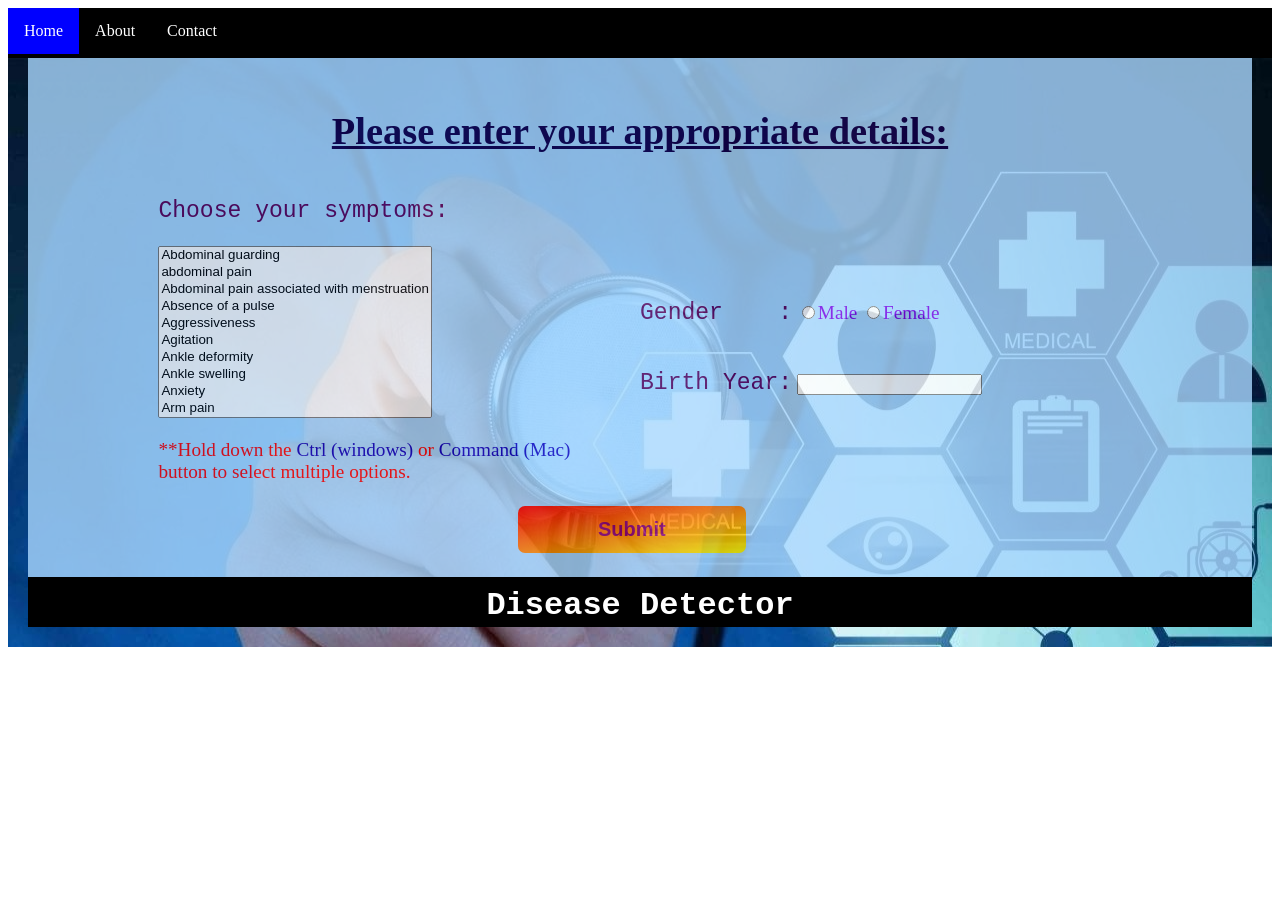
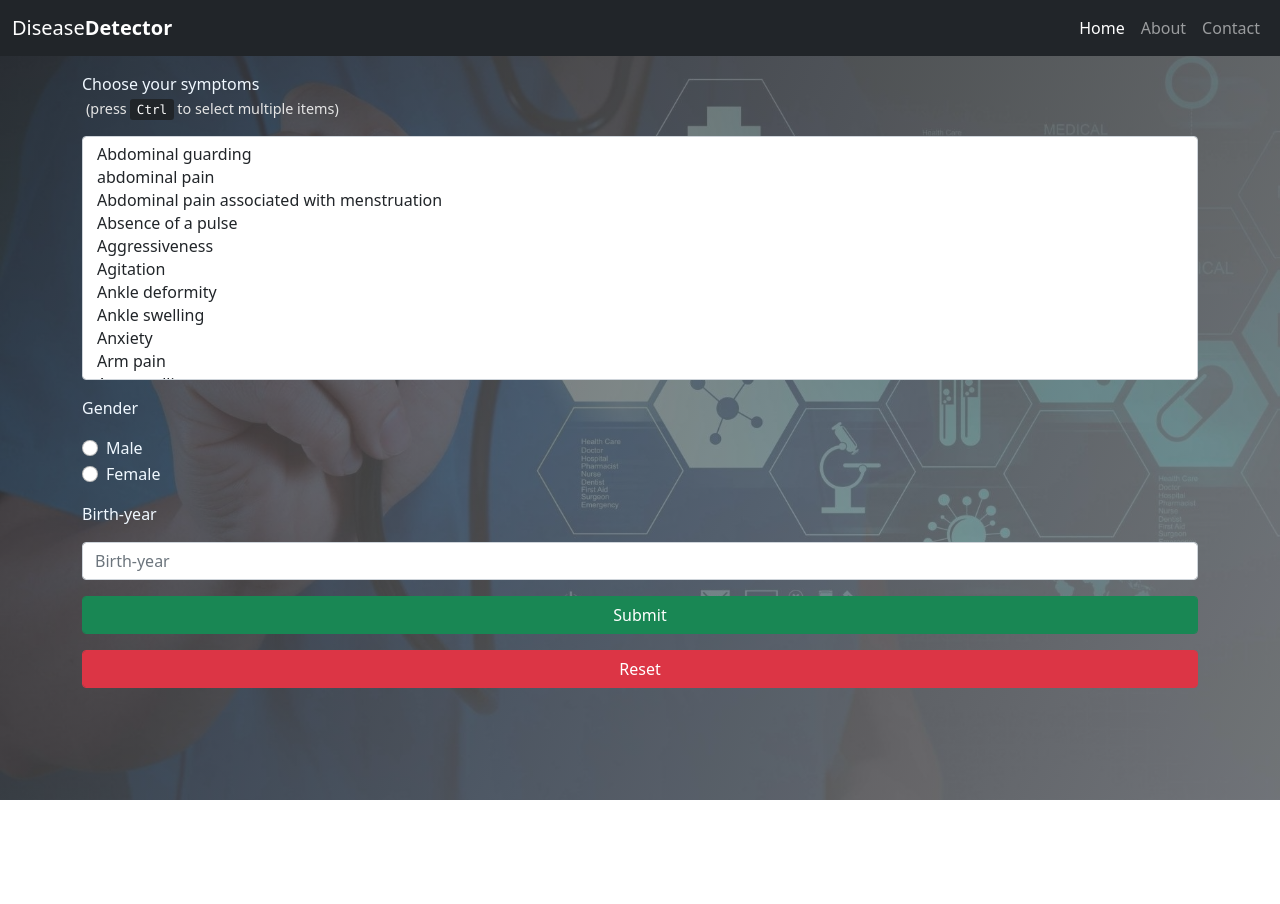
Before and after one commit to jemikp/Disease-Detector, a Node server app: page /select-details.html in a window 1280 px wide. Before the commit the page ends 647 px from the top, so only its background shows below. Run offline with Node 20, Linux system fonts and the light colour scheme.

Commit message:
changed the front-end

```diff
--- a/src/views/select-details.ejs
+++ b/src/views/select-details.ejs
@@ -1,29 +1,93 @@
 <!DOCTYPE html>
-<html>
+<html lang="en">
+<head>
+    <meta charset="UTF-8">
+    <meta http-equiv="X-UA-Compatible" content="IE=edge">
+    <meta name="viewport" content="width=device-width, initial-scale=1.0">
+    <link href="https://cdn.jsdelivr.net/npm/bootstrap@5.0.1/dist/css/bootstrap.min.css" rel="stylesheet" integrity="sha384-+0n0xVW2eSR5OomGNYDnhzAbDsOXxcvSN1TPprVMTNDbiYZCxYbOOl7+AMvyTG2x" crossorigin="anonymous">
+    <title>Jemik-DiseaseDetector</title>
 
-<head>
-    <link rel="stylesheet" type="text/css" href="css/select-details.css">
 
-    <title>On Select</title>
+
+    <style>
+        .form-group{
+            margin-top: 16px;
+        }
+
+        button, .birth-label{
+            margin-bottom: 16px;
+        }
+
+        body::before{
+            content:'';
+            position: fixed;
+            top: 0;
+            left: 0;
+            z-index: -1;
+            background-image: linear-gradient(115deg,
+            rgba(48, 48, 48, 0.8),
+            rgba(160, 160, 160, 0.7)),url(./public/img/image.jpg);
+            background-color: white;
+            height: 100%;
+            margin: auto;
+            width: 100%;
+          background-repeat: no-repeat;
+          background-size: cover;
+        }
+        body{
+
+            color: aliceblue;
+        }
+        .clue {
+  margin-left: 0.25rem;
+  font-size: 0.9rem;
+  color: #e4e4e4;
+}
+
+
+
+        </style>
 </head>
 
+
+
 <body>
-    <div id="header">
-        <ul style="display:inline">
-            <li><a class="active" href="select-details.html">Home</a></li>
-            <li><a href="../html/about.html">About</a></li>
-            <li><a href="../html/contact.html">Contact</a></li>
+
+    <!-- navbar -->
+    <nav class="navbar navbar-expand-lg navbar-dark bg-dark">
+        <div class="container-fluid">
+          <a class="navbar-brand" href="#">Disease<span><b>Detector</b></span> </a>
+          <button class="navbar-toggler" type="button" data-bs-toggle="collapse" data-bs-target="#navbarSupportedContent" aria-controls="navbarSupportedContent" aria-expanded="false" aria-label="Toggle navigation">
+            <span class="navbar-toggler-icon"></span>
+          </button>
+          <div class="collapse navbar-collapse" id="navbarSupportedContent">
+            <ul class="navbar-nav ms-auto mb-2 mb-lg-0">
+              <li class="nav-item">
+                <a class="nav-link active" aria-current="page" href="#">Home</a>
+              </li>
+              <li class="nav-item">
+                <a class="nav-link" href="../html/about.html">About</a>
+              </li>
+              <li class="nav-item">
+                <a class="nav-link" href="../html/contact.html">Contact</a>
+              </li>
+
             </ul>
           </div>
-    <div class="background">
+        </div>
+      </nav>
 
-        <div id="textbox" >
+    <!-- xx -->
 
-            <h1 class="h1">Please enter your appropriate details:</h1>
+    <!-- main-page -->
+    <div class="container">
 
-            <form class="form" action="https://jemik-diseasedetector.herokuapp.com/calculate-symptoms" method="POST">
-                <label class="lable" for="symptoms">Choose your symptoms:</label><br><br>
-                <select size="10" width="15" name="symptoms" id="symptoms" class="multiple" multiple >
+        <form action="https://jemik-diseasedetector.herokuapp.com/calculate-symptoms" method="post">
+
+
+            <div class="form-group">
+                <p>Choose your symptoms <br> <span class="clue">(press <kbd>Ctrl</kbd> to select multiple items)</span></p>
+                <select size="10" width="15" name="symptoms" id="symptoms" class="form-control" multiple>
                     <option value="188">Abdominal guarding</option>
                     <option value="10">abdominal pain</option>
                     <option value="223">Abdominal pain associated with menstruation</option>
@@ -226,40 +290,43 @@
                     <option value="142">Pain in the calves</option>
                     <option value="12">Pain in the limbs</option>
                     <option value="990">Pain of the anus</option>
+                </select>
+            </div>
 
+            <div class="form-group">
+                <p class="title">Gender</p>
+                <div class="form-check">
+                    <input class="form-check-input" type="radio" name="gender" id="gender1">
+                    <label class="form-check-label" for="gender1">
+                      Male
+                    </label>
+                  </div>
+                  <div class="form-check">
+                    <input class="form-check-input" type="radio" name="gender" id="gender2" >
+                    <label class="form-check-label" for="gender2">
+                        Female
+                    </label>
+                  </div>
+            </div>
+            <div class="form-group">
+                <label for="birth-year" class="birth-label">Birth-year</label>
+                <input type="number" class="form-control" max="2021" min="1950" required placeholder="Birth-year">
+            </div>
 
-                </select>
-
-                <p class="p">**Hold down the  <span class="span" >Ctrl (windows)</span> or  <span class="span" >Command (Mac)</span> <br>button to select multiple
-                    options.</p>
-                <div class="rightside">
-                    <label  class="lable" for="gender">Gender&nbsp;&nbsp;&nbsp;&nbsp;:</label>
-                    <input type="radio" name="gender" value="male">Male
-                    <input type="radio" name="gender" value="female">Female
-                    <br><br><br>
-
-                    <label class="lable" for="birth_year">Birth Year:</label>
-                    <input type="number" id="birth_year" name="birth_year"><br><br>
-                </div>
-                <div>
-                    <button class="button button2">Submit</button>
+            <div class="form-group">
+                <button type="submit" class="btn-success form-control">Submit</button>
+                <button type="reset" class="btn-danger form-control">Reset</button>
             </div>
         </form>
 
-            <script type="text/javascript"
-                src="https://cdnjs.cloudflare.com/ajax/libs/jquery/3.6.0/jquery.min.js"></script>
-            <script type="text/javascript"
-                src="https://cdnjs.cloudflare.com/ajax/libs/bootstrap-select/1.13.18/js/bootstrap-select.min.js"></script>
-            <script type="text/javascript"
-                src="https://cdnjs.cloudflare.com/ajax/libs/twitter-bootstrap/4.6.0/js/bootstrap.min.js"></script>
-            <script src="javascript.js"></script>
+    </div>
+
+    <div style="height: 200px;"></div>
 
 
-        </div>
 
-        <div id="footer">Disease Detector</div>
+    <script src="https://cdn.jsdelivr.net/npm/@popperjs/core@2.9.2/dist/umd/popper.min.js" integrity="sha384-IQsoLXl5PILFhosVNubq5LC7Qb9DXgDA9i+tQ8Zj3iwWAwPtgFTxbJ8NT4GN1R8p" crossorigin="anonymous"></script>
+    <script src="https://cdn.jsdelivr.net/npm/bootstrap@5.0.1/dist/js/bootstrap.min.js" integrity="sha384-Atwg2Pkwv9vp0ygtn1JAojH0nYbwNJLPhwyoVbhoPwBhjQPR5VtM2+xf0Uwh9KtT" crossorigin="anonymous"></script>
 
-    </div>
 </body>
-
 </html>
```
Lines whose indentation alone changed are shown as unchanged.
